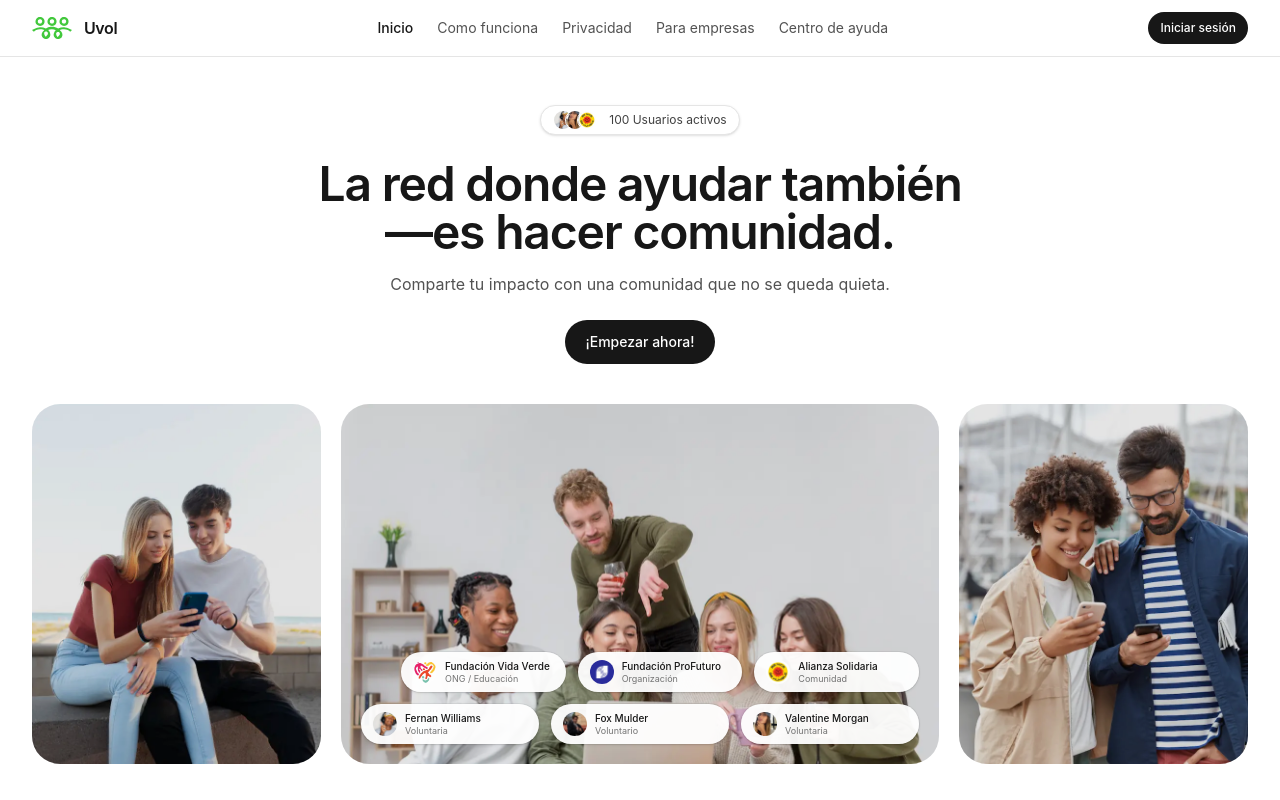
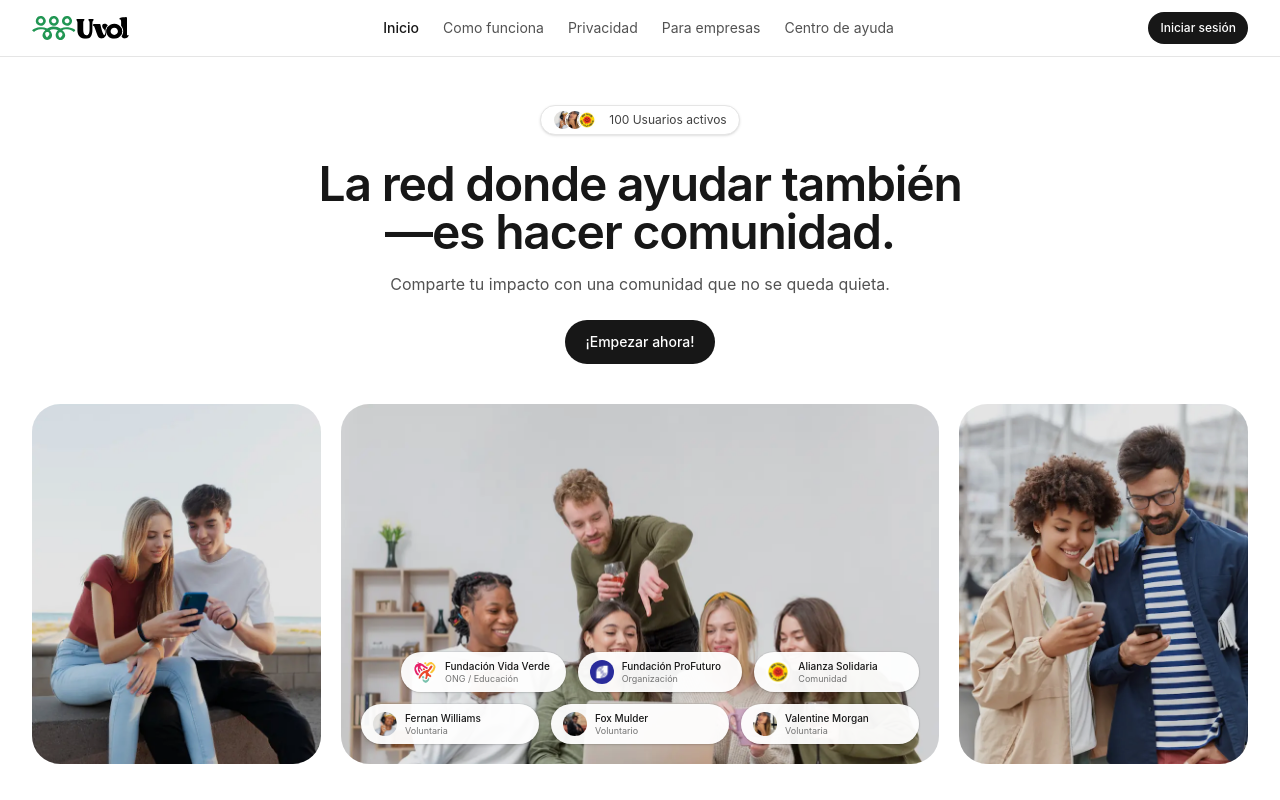
Before and after one commit to juankar01/UVOL-LANDING, a React (Vite) app in the folder frontend/: page / in a window 1280 px wide. Built offline with nearby package versions, Linux system fonts and the light colour scheme.

Commit message:
Se agrego el nuevo logo

```diff
--- a/frontend/src/components/layout/Navbar.jsx
+++ b/frontend/src/components/layout/Navbar.jsx
@@ -14,9 +14,8 @@ export default function Navbar() {
       <header className="sticky top-0 z-40 border-b border-neutral-200 bg-white">
         <Container className="flex h-14 items-center justify-between">
           <div className="flex items-center gap-3">
-            <img src="/logo.svg" alt="Uvol" className="w-10 h-10" />
-            <NavLink to="/" className="font-semibold tracking-tight">
-              Uvol
+            <NavLink to="/" className="flex items-center">
+              <img src="/Logo-Uvol.svg" alt="Uvol" className="h-6 w-auto" />
             </NavLink>
           </div>
 
```
Also changed, not shown: frontend/public/Logo-Uvol.svg (added).
